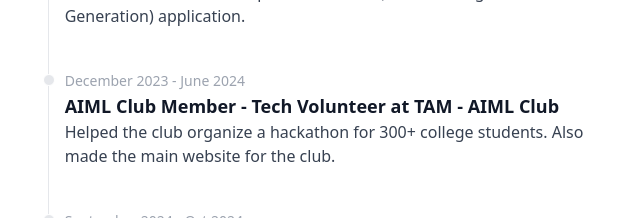
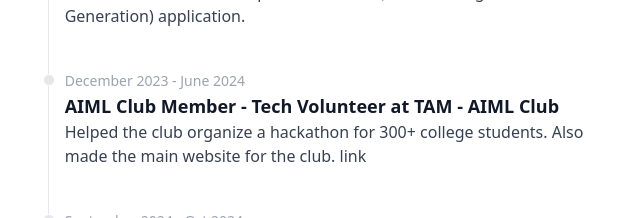
Before and after one commit to apk471/personal-portfolio-v1, a Next.js app: page / in a window 1280 px wide. Shown: the part 900-1118 px from the top of the page, without its empty margins (315-955 px from the left). Built offline with nearby package versions, Linux system fonts and the light colour scheme.

Commit message:
fix: render work experience links

```diff
--- a/components/WorkExperience.tsx
+++ b/components/WorkExperience.tsx
@@ -90,8 +90,9 @@ const WorkExperience: React.FC = () => {
                 {item.description.map((desc, index) => (
                   <li key={index}>
                     {desc}
-                    {item.companyLink &&
-                      index === 1 && ( // Add the SVG for the TAM - AIML Club description
+                    {item.companyLink && (
+                      <>
+                        {" "}
                         <a
                           href={item.companyLink}
                           target="_blank"
@@ -99,7 +100,8 @@ const WorkExperience: React.FC = () => {
                           className="text-primary hover:underline">
                           link
                         </a>
-                      )}
+                      </>
+                    )}
                   </li>
                 ))}
               </ul>
```
